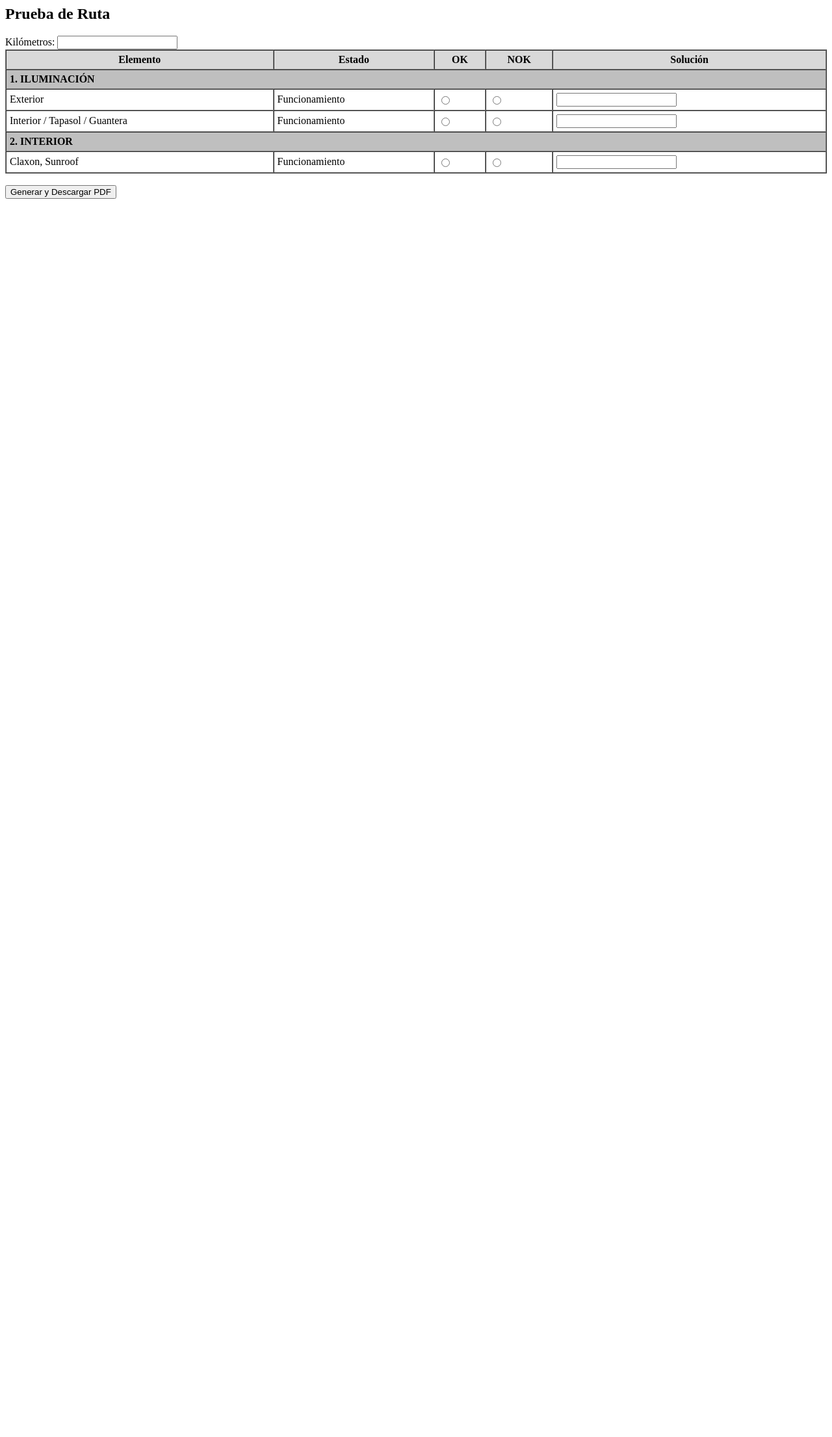
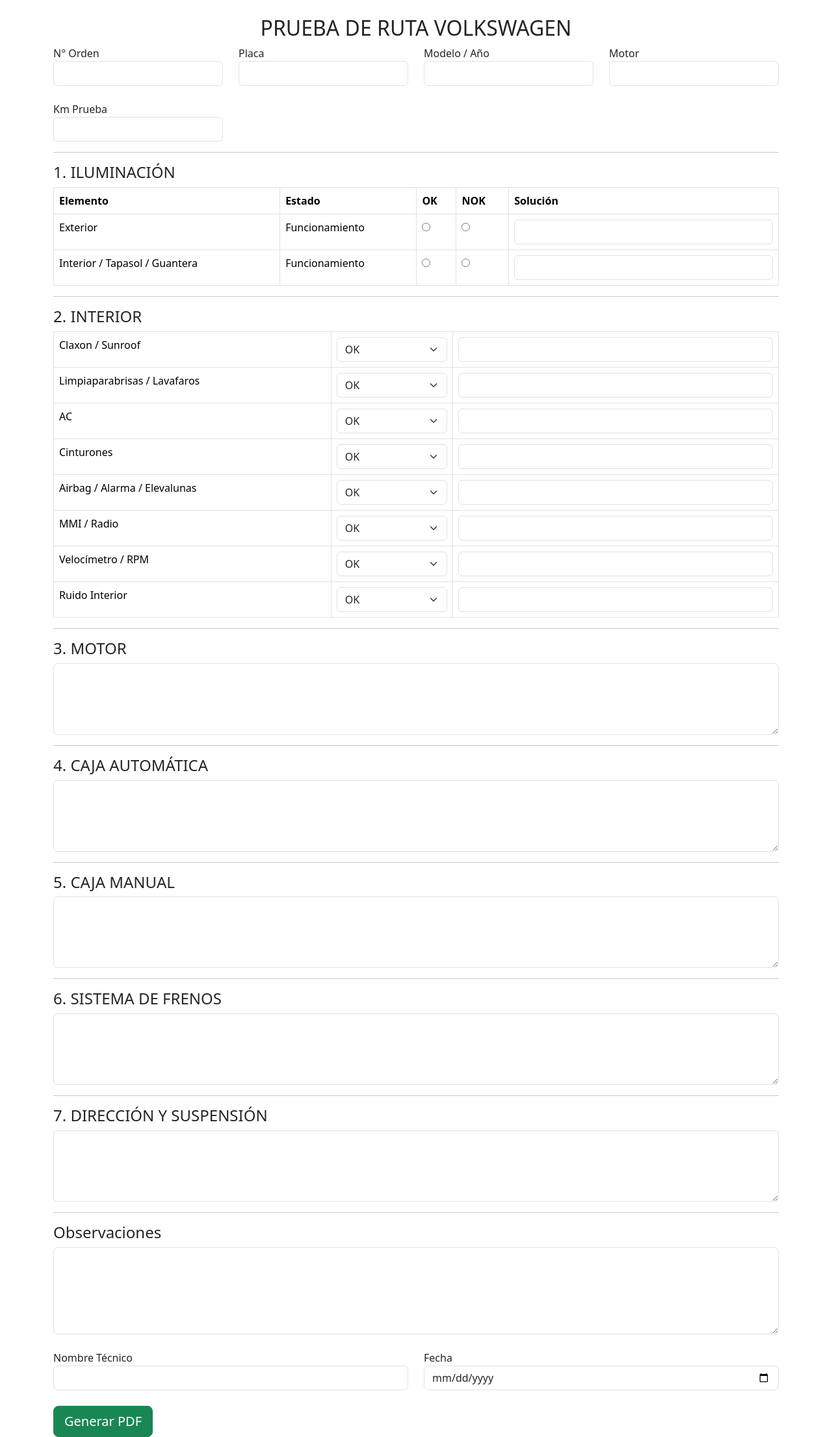
Before and after one commit to jairosandovalg/generador-pdf, a Flask app: page / in a window 1280 px wide. Shown: the whole page at 65% size. Before the commit the page ends 306 px from the top, so only its background shows below. Run offline with Flask 3, Linux system fonts and the light colour scheme.

Commit message:
formulario.html

```diff
--- a/templates/formulario.html
+++ b/templates/formulario.html
@@ -1,64 +1,380 @@
-<h2>Prueba de Ruta</h2>
+<!DOCTYPE html>
+<html lang="es">
+<head>
+
+<meta charset="UTF-8">
+
+<title>Prueba de Ruta VW</title>
+
+<link href="https://cdn.jsdelivr.net/npm/bootstrap@5.3.3/dist/css/bootstrap.min.css"
+rel="stylesheet">
+
+<link rel="stylesheet"
+href="{{ url_for('static', filename='css/estilo.css') }}">
+
+</head>
+
+<body>
+
+<div class="container mt-4">
+
+<h2 class="text-center">
+PRUEBA DE RUTA VOLKSWAGEN
+</h2>
 
 <form action="/generar" method="POST">
 
-    <div class="campo">
-        <label for="km">Kilómetros:</label>
-        <input type="text" id="km" name="km">
+<div class="row">
+
+<div class="col-md-3">
+<label>N° Orden</label>
+<input type="text"
+name="orden"
+class="form-control">
 </div>
 
-    <table border="1" width="100%" cellspacing="0" cellpadding="5">
+<div class="col-md-3">
+<label>Placa</label>
+<input type="text"
+name="placa"
+class="form-control">
+</div>
+
+<div class="col-md-3">
+<label>Modelo / Año</label>
+<input type="text"
+name="modelo"
+class="form-control">
+</div>
+
+<div class="col-md-3">
+<label>Motor</label>
+<input type="text"
+name="motor"
+class="form-control">
+</div>
+
+</div>
+
+<br>
+
+<div class="row">
+
+<div class="col-md-3">
+<label>Km Prueba</label>
+<input type="number"
+name="km"
+class="form-control">
+</div>
+
+</div>
+
+<hr>
+
+<h4>1. ILUMINACIÓN</h4>
+
+<table class="table table-bordered">
+
 <thead>
-            <tr style="background-color:#d9d9d9;">
+
+<tr>
+
 <th>Elemento</th>
 <th>Estado</th>
 <th>OK</th>
 <th>NOK</th>
 <th>Solución</th>
+
 </tr>
+
 </thead>
 
 <tbody>
 
-            <tr style="background-color:#bfbfbf;">
-                <td colspan="5"><strong>1. ILUMINACIÓN</strong></td>
+<tr>
+
+<td>Exterior</td>
+
+<td>Funcionamiento</td>
+
+<td>
+<input type="radio"
+name="exterior"
+value="OK">
+</td>
+
+<td>
+<input type="radio"
+name="exterior"
+value="NOK">
+</td>
+
+<td>
+<input type="text"
+name="solucion_exterior"
+class="form-control">
+</td>
+
 </tr>
 
 <tr>
-                <td>Exterior</td>
+
+<td>Interior / Tapasol / Guantera</td>
+
 <td>Funcionamiento</td>
-                <td><input type="radio" name="exterior" value="OK"></td>
-                <td><input type="radio" name="exterior" value="NOK"></td>
-                <td><input type="text" name="solucion_exterior"></td>
+
+<td>
+<input type="radio"
+name="interior"
+value="OK">
+</td>
+
+<td>
+<input type="radio"
+name="interior"
+value="NOK">
+</td>
+
+<td>
+<input type="text"
+name="solucion_interior"
+class="form-control">
+</td>
+
+</tr>
+
+</tbody>
+
+</table>
+
+<hr>
+
+<h4>2. INTERIOR</h4>
+
+<table class="table table-bordered">
+
+<tr>
+<td>Claxon / Sunroof</td>
+<td>
+<select name="claxon"
+class="form-select">
+<option>OK</option>
+<option>NOK</option>
+</select>
+</td>
+<td>
+<input type="text"
+name="solucion_claxon"
+class="form-control">
+</td>
 </tr>
 
 <tr>
-                <td>Interior / Tapasol / Guantera</td>
-                <td>Funcionamiento</td>
-                <td><input type="radio" name="interior" value="OK"></td>
-                <td><input type="radio" name="interior" value="NOK"></td>
-                <td><input type="text" name="solucion_interior"></td>
-            </tr>
-
-            <tr style="background-color:#bfbfbf;">
-                <td colspan="5"><strong>2. INTERIOR</strong></td>
+<td>Limpiaparabrisas / Lavafaros</td>
+<td>
+<select name="limpia"
+class="form-select">
+<option>OK</option>
+<option>NOK</option>
+</select>
+</td>
+<td>
+<input type="text"
+name="solucion_limpia"
+class="form-control">
+</td>
 </tr>
 
 <tr>
-                <td>Claxon, Sunroof</td>
-                <td>Funcionamiento</td>
-                <td><input type="radio" name="claxon" value="OK"></td>
-                <td><input type="radio" name="claxon" value="NOK"></td>
-                <td><input type="text" name="solucion_claxon"></td>
+<td>AC</td>
+<td>
+<select name="ac"
+class="form-select">
+<option>OK</option>
+<option>NOK</option>
+</select>
+</td>
+<td>
+<input type="text"
+name="solucion_ac"
+class="form-control">
+</td>
 </tr>
 
-        </tbody>
+<tr>
+<td>Cinturones</td>
+<td>
+<select name="cinturones"
+class="form-select">
+<option>OK</option>
+<option>NOK</option>
+</select>
+</td>
+<td>
+<input type="text"
+name="solucion_cinturones"
+class="form-control">
+</td>
+</tr>
+
+<tr>
+<td>Airbag / Alarma / Elevalunas</td>
+<td>
+<select name="airbag"
+class="form-select">
+<option>OK</option>
+<option>NOK</option>
+</select>
+</td>
+<td>
+<input type="text"
+name="solucion_airbag"
+class="form-control">
+</td>
+</tr>
+
+<tr>
+<td>MMI / Radio</td>
+<td>
+<select name="radio"
+class="form-select">
+<option>OK</option>
+<option>NOK</option>
+</select>
+</td>
+<td>
+<input type="text"
+name="solucion_radio"
+class="form-control">
+</td>
+</tr>
+
+<tr>
+<td>Velocímetro / RPM</td>
+<td>
+<select name="rpm"
+class="form-select">
+<option>OK</option>
+<option>NOK</option>
+</select>
+</td>
+<td>
+<input type="text"
+name="solucion_rpm"
+class="form-control">
+</td>
+</tr>
+
+<tr>
+<td>Ruido Interior</td>
+<td>
+<select name="ruido"
+class="form-select">
+<option>OK</option>
+<option>NOK</option>
+</select>
+</td>
+<td>
+<input type="text"
+name="solucion_ruido"
+class="form-control">
+</td>
+</tr>
+
 </table>
+
+<hr>
+
+<h4>3. MOTOR</h4>
+
+<textarea
+name="motor_obs"
+rows="4"
+class="form-control"></textarea>
+
+<hr>
+
+<h4>4. CAJA AUTOMÁTICA</h4>
+
+<textarea
+name="caja_auto"
+rows="4"
+class="form-control"></textarea>
+
+<hr>
+
+<h4>5. CAJA MANUAL</h4>
+
+<textarea
+name="caja_manual"
+rows="4"
+class="form-control"></textarea>
+
+<hr>
+
+<h4>6. SISTEMA DE FRENOS</h4>
+
+<textarea
+name="frenos"
+rows="4"
+class="form-control"></textarea>
+
+<hr>
+
+<h4>7. DIRECCIÓN Y SUSPENSIÓN</h4>
+
+<textarea
+name="direccion"
+rows="4"
+class="form-control"></textarea>
+
+<hr>
+
+<h4>Observaciones</h4>
+
+<textarea
+name="observaciones"
+rows="5"
+class="form-control"></textarea>
 
 <br>
 
-    <button type="submit">
-        Generar y Descargar PDF
+<div class="row">
+
+<div class="col-md-6">
+
+<label>Nombre Técnico</label>
+
+<input type="text"
+name="tecnico"
+class="form-control">
+
+</div>
+
+<div class="col-md-6">
+
+<label>Fecha</label>
+
+<input type="date"
+name="fecha"
+class="form-control">
+
+</div>
+
+</div>
+
+<br>
+
+<button
+class="btn btn-success btn-lg">
+
+Generar PDF
+
 </button>
 
 </form>
+
+</div>
+
+</body>
+</html>
```
Lines whose indentation alone changed are shown as unchanged.
